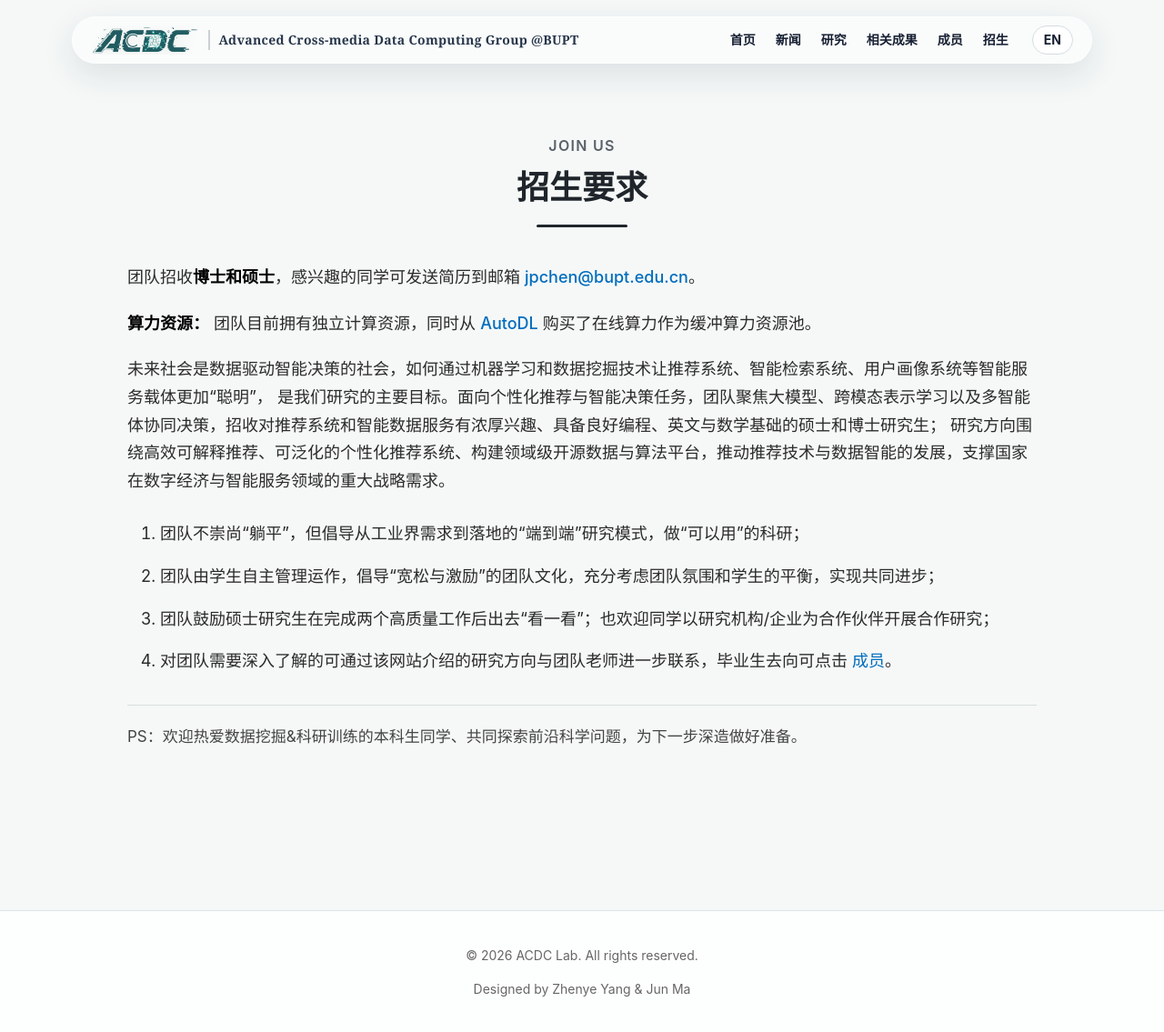
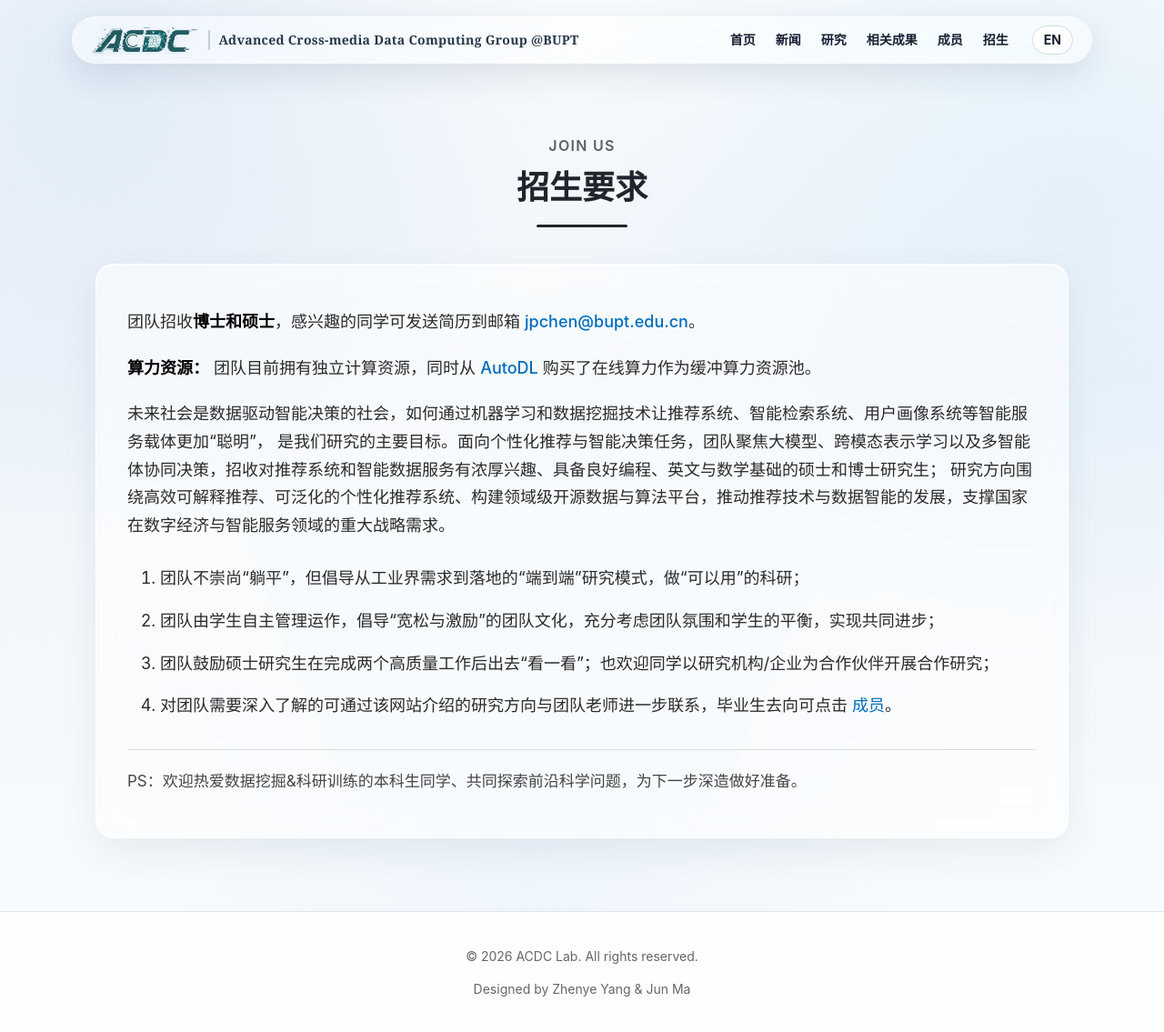
Before and after one commit to acdc-lab/acdc-lab.github.io, a Jekyll site: the page built from recruit.markdown, in a window 1280 px wide. Shown: the whole page at 91% size. Built offline with Jekyll 4.4.1, drawn with Linux system fonts in a browser that asks for light colours.

Commit message:
Extend glassmorphism to subpages: frosted panels for news, research, members, publications, recruit, and post pages
Co-Authored-By: Claude <noreply@anthropic.com>

```diff
--- a/assets/css/style.css
+++ b/assets/css/style.css
@@ -1945,3 +1945,97 @@ a:hover {
     radial-gradient(circle at 74% 34%, rgba(255,255,255,.72), transparent 38%),
     url('../img/hero-bg.jpg') center / cover no-repeat;
 }
+
+/* =========================================================
+   Glassmorphism on subpages
+   - soft gradient page background so cards have color to blur
+   - frosted panels for news / research / members / pubs / recruit
+   ========================================================= */
+
+/* 子页面背景：淡淡的径向光斑，玻璃卡片模糊的就是它 */
+.page-content {
+  background:
+    radial-gradient(circle at 8% 6%, rgba(102,154,214,.14), transparent 34%),
+    radial-gradient(circle at 92% 20%, rgba(122,190,238,.12), transparent 38%),
+    radial-gradient(circle at 46% 92%, rgba(163,203,241,.11), transparent 42%),
+    linear-gradient(180deg, #f8fbfd 0%, #eef4fa 42%, #f8fbfd 100%);
+}
+
+/* 新闻卡片 */
+.news-item {
+  background: rgba(255,255,255,.62);
+  border: 1px solid rgba(255,255,255,.85);
+  backdrop-filter: blur(14px);
+  box-shadow:
+    0 2px 6px rgba(0,0,0,.04),
+    inset 0 1px 0 rgba(255,255,255,.9);
+}
+
+/* 研究方向卡片 */
+.rsx-card {
+  background: rgba(255,255,255,.62);
+  border: 1px solid rgba(255,255,255,.85);
+  backdrop-filter: blur(14px);
+  box-shadow:
+    0 2px 6px rgba(0,0,0,.04),
+    inset 0 1px 0 rgba(255,255,255,.9);
+}
+
+/* 成员页分组面板（指导教师/博士/硕士/毕业生/本科生） */
+.people-block {
+  background: rgba(255,255,255,.55);
+  border: 1px solid rgba(255,255,255,.8);
+  border-radius: 24px;
+  padding: 28px 24px;
+  backdrop-filter: blur(16px);
+  box-shadow:
+    0 18px 48px rgba(21,44,73,.08),
+    inset 0 1px 0 rgba(255,255,255,.9);
+}
+
+/* 论文年份块 */
+.pub-year-block {
+  background: rgba(255,255,255,.55);
+  border: 1px solid rgba(255,255,255,.8);
+  border-radius: 20px;
+  padding: 24px 26px;
+  backdrop-filter: blur(14px);
+  box-shadow:
+    0 14px 40px rgba(21,44,73,.07),
+    inset 0 1px 0 rgba(255,255,255,.9);
+}
+
+/* 招生页正文面板 */
+.recruit-body {
+  background: rgba(255,255,255,.55);
+  border: 1px solid rgba(255,255,255,.8);
+  border-radius: 20px;
+  padding: 30px 34px;
+  backdrop-filter: blur(14px);
+  box-shadow:
+    0 14px 40px rgba(21,44,73,.07),
+    inset 0 1px 0 rgba(255,255,255,.9);
+}
+
+/* 新闻详情页 */
+.post-content {
+  max-width: 1100px;
+  margin: 0 auto;
+  text-align: left;
+  background: rgba(255,255,255,.6);
+  border: 1px solid rgba(255,255,255,.85);
+  border-radius: 20px;
+  padding: 34px 38px;
+  backdrop-filter: blur(14px);
+  box-shadow:
+    0 14px 40px rgba(21,44,73,.07),
+    inset 0 1px 0 rgba(255,255,255,.9);
+}
+
+/* 小屏适配：面板内边距收窄 */
+@media (max-width: 680px) {
+  .people-block { padding: 18px 12px; }
+  .pub-year-block { padding: 16px 12px; }
+  .recruit-body { padding: 20px 16px; }
+  .post-content { padding: 22px 18px; }
+}
```
